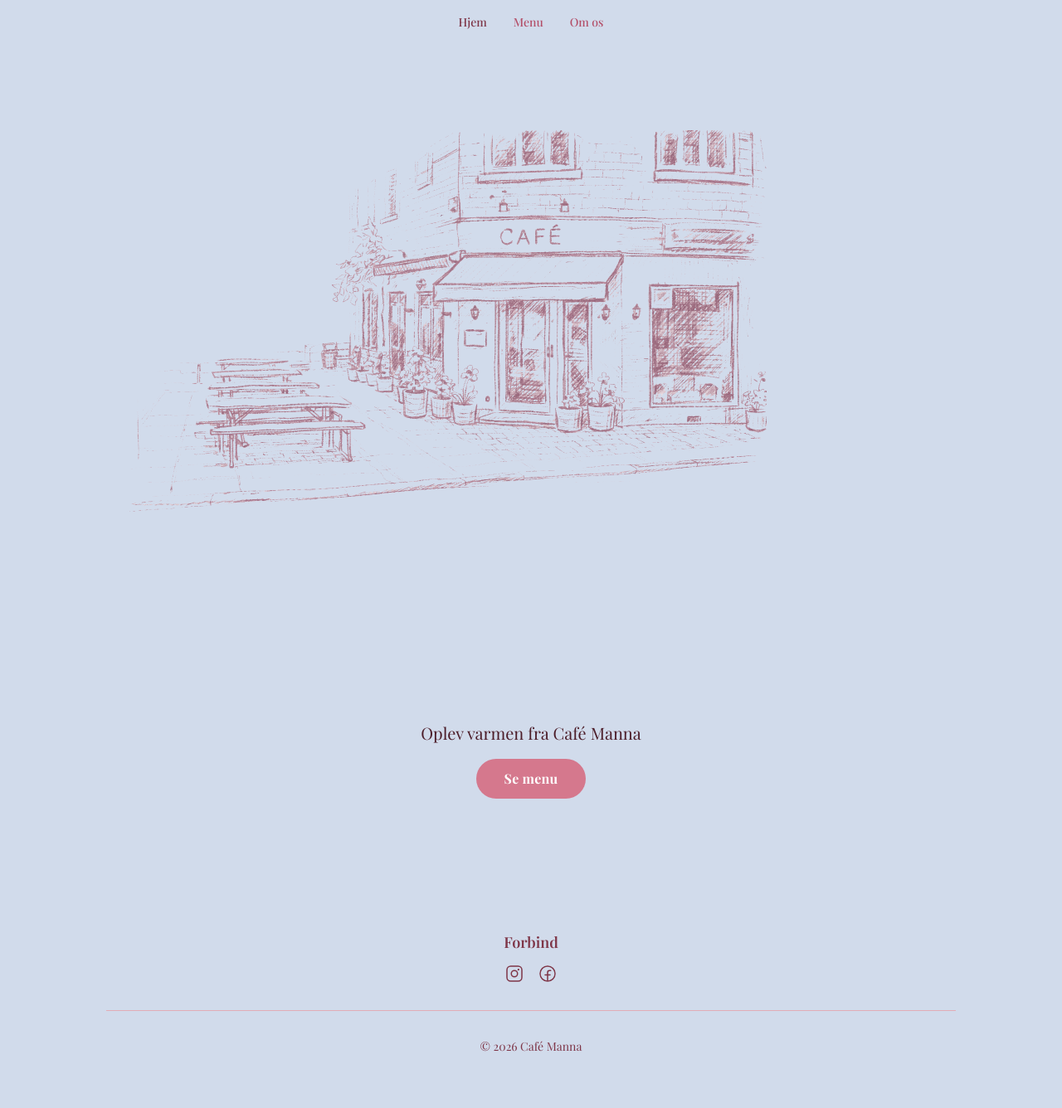
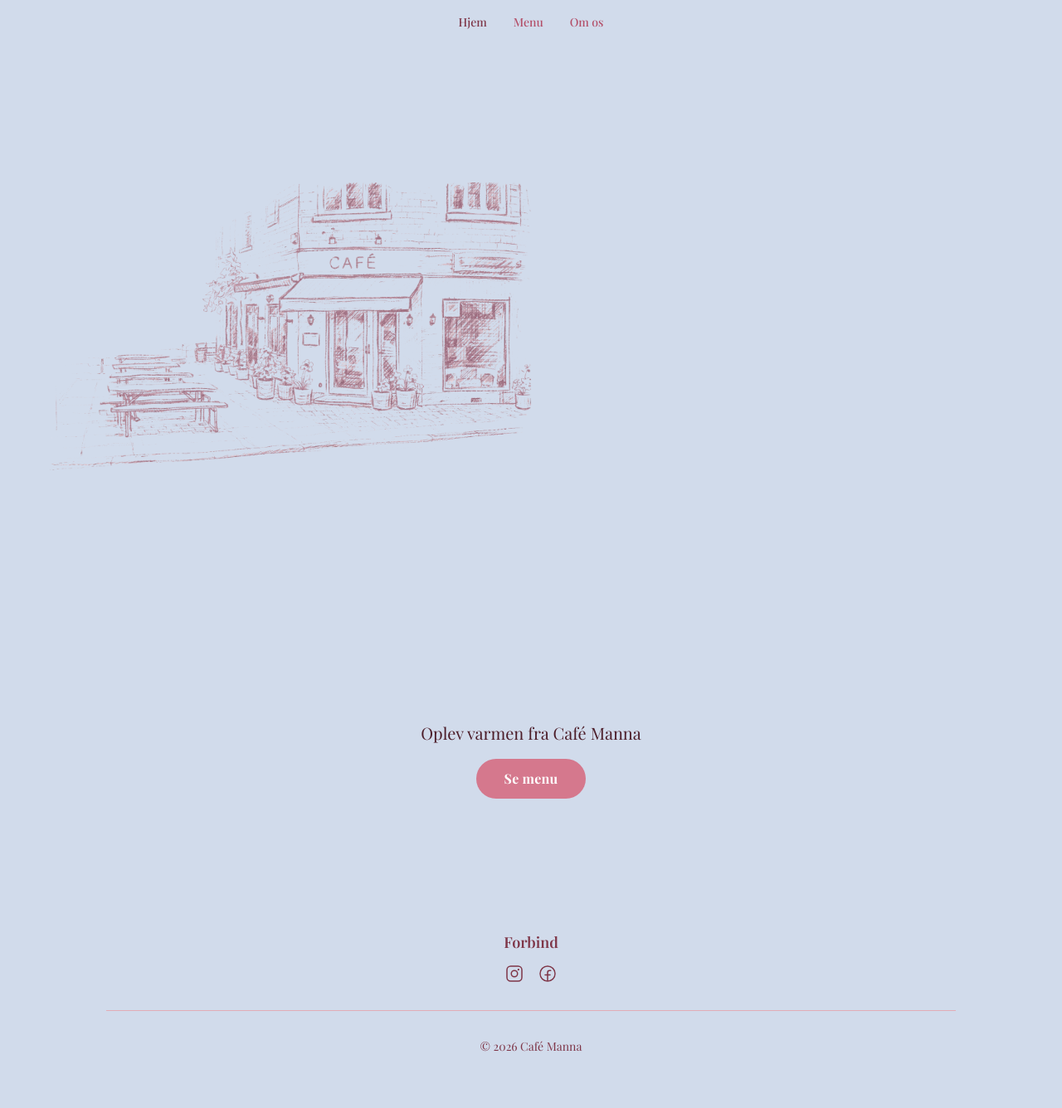
Before and after one commit to kasperfilstrup/cafelindgreen, a Jekyll site: the page built from index.md, in a window 1280 px wide. Shown: the whole page at 83% size. Built offline with Jekyll 4.4.1, drawn with Linux system fonts in a browser that asks for light colours; some web fonts are replaced.

Commit message:
feat: implement responsive images for hero and contact sections

```diff
--- a/_sass/_utilities.scss
+++ b/_sass/_utilities.scss
@@ -16,15 +16,15 @@
 
   img {
     display: block;
-    width: 50%;
+    width: 90%;
     max-width: 960px;
     height: auto;
     object-fit: cover;
     filter: saturate(0.5);
 
     @include respond-to('md') {
-      width: 60%;
       margin-right: 200px;
+      width: 50%;
     }
   }
 }
--- a/index.md
+++ b/index.md
@@ -5,7 +5,10 @@
 ---
 
 <section class="hero">
-    <img src="{{ '/assets/images/cafe-manna.png' | relative_url }}" alt="{{ site.title }}" />
+    <picture>
+      <source media="(min-width: 640px)" srcset="{{ '/assets/images/cafe-manna.webp' | relative_url }}">
+      <img src="{{ '/assets/images/cafe-manna--small.webp' | relative_url }}" alt="{{ site.title }}" />
+    </picture>
 </section>
 
 <section class="page-section page-section--light text-center">
```
Also changed, not shown: contact.md (+4 -1 lines), assets/images/cafe-manna--small.webp (added), assets/images/cafe-manna-kort--small.webp (added), assets/images/cafe-manna-kort.webp (added), assets/images/cafe-manna.webp (added).
